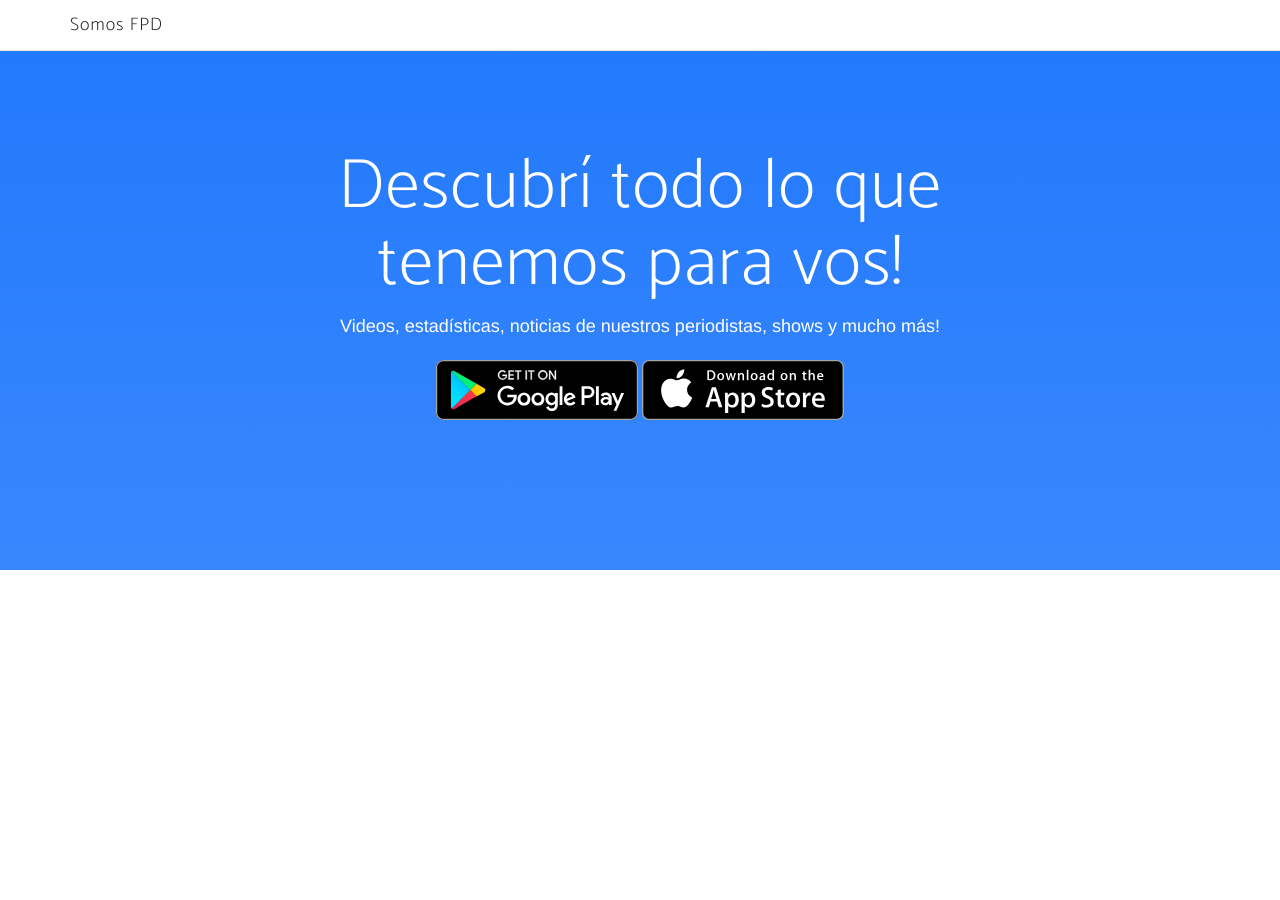
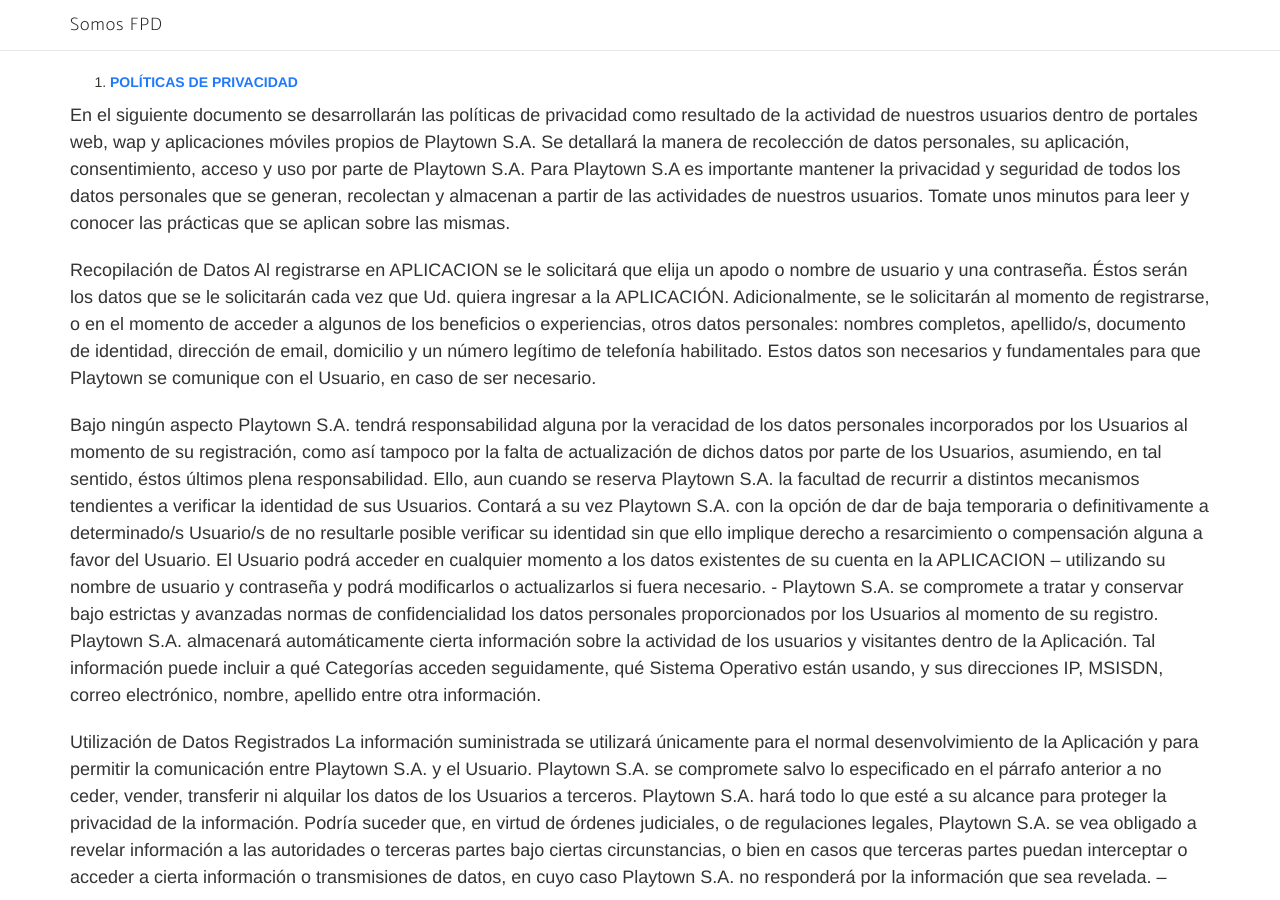
Before and after one commit to playtown-team/fpd-website, a Jekyll site: the page built from legales/promo-birra/index.html, in a window 1280 px wide and 900 px high, scrolled down 901 px. Built offline with Jekyll 4.4.1, drawn with Linux system fonts in a browser that asks for light colours; nearby versions of some CDN libraries; some web fonts are replaced; before the commit the page ends 1471 px from its top, so only the background shows below that; some of the changed text lies outside the part shown.

Commit message:
[A] Legal

```diff
--- /dev/null
+++ b/_layouts/legal.html
@@ -0,0 +1,148 @@
+<!DOCTYPE html>
+<html lang="en">
+
+{% include head.html %}
+
+<body id="page-top">
+  {% include nav.html %}
+<!-- {{ content }} -->
+<section>
+  <div class="container">
+
+<p><a href="#" id="terminos"><strong>TERMINOS Y CONDICIONES DE USO DE LA APLICACIÓN</strong></a></p>
+
+
+
+<p>Estos Términos y Condiciones regulan la descarga, acceso y utilización de la aplicación móvil&nbsp;(en adelante, la “APLICACIÓN”), que PLAYTOWN S.A. ponen a disposición de los usuarios.</p>
+
+
+
+<p>Esta versión de la APLICACIÓN está disponible de forma gratuita.</p>
+
+
+
+<p>El acceso a la APLICACIÓN supone que el usuario reconoce ha aceptado y consentido sin reservas de las presentes condiciones incluidas en este documento y en la Política de Privacidad. El Usuario debería leer estas condiciones cada vez que utilice la APP, ya que podrían ser modificadas en lo sucesivo.</p>
+
+
+
+<ol><li><strong>OBJETO</strong></li></ol>
+
+
+
+<p>La APLICACIÓN tiene como objetivo el entretenimiento. Los usuarios podrán acceder a contenido actualizado de distintos tópicos, dicho contenido se verá reflejado como notas, las mismas estarán de manera gratuita limitadamente</p>
+
+
+
+<p>Funciona en un teléfono móvil Android o iOS con conexión a internet.</p>
+
+
+
+<ol><li><strong>CARGOS:</strong></li></ol>
+
+
+
+<p>El usuario es responsable del pago de todos los costes o gastos en los que incurra como resultado de descargar y usar la APLICACIÓN de PLAYTOWN S.A, incluido cualquier cargo de red de operador o itinerancia. Consulta con tu proveedor de servicios los detalles al respecto.</p>
+
+
+
+<ol><li><strong>SUSCRIPCION:</strong></li></ol>
+
+
+
+<p>Dentro de la app se encuentra un sistema de suscripción NO obligatoria para su uso, dispuesto de la siguiente forma:</p>
+
+
+
+<p><strong>SEMANAL:</strong> accederás a contenido ilimitado por la semana en la que dure la suscripción por un valor de USD 0.99</p>
+
+
+
+<p><strong>MENSUAL:</strong> accederás a contenido ilimitado por la semana en la que dure la suscripción por un valor de USD 4.99</p>
+
+
+
+<p>Ambas suscripciones podrán ser dadas de baja en cualquier momento, cuando el usuario lo requiera.</p>
+
+
+
+<ol><li><strong>CHAT</strong></li></ol>
+
+
+
+<p>La aplicación dispondrá de un chat para el intercambio de ideas y temas entre los usuarios, el uso de la misma estará limitado solo para personas mayores de 18 años, PLAYTOWN S.A no se hará responsable por el uso indebido del mismo. Si se detecta el ingreso de información falsa al momento de crear la cuenta, se procederá a dar de baja el servicio y se eliminaran los mensajes del usuario en la app.</p>
+
+
+
+<ol><li><a href="#" id="privacidad"><strong>POLÍTICAS DE PRIVACIDAD</strong></a></li></ol>
+
+
+
+<p>En el siguiente documento se desarrollarán las políticas de privacidad como resultado de la actividad de nuestros usuarios dentro de portales web, wap y aplicaciones móviles propios de Playtown S.A. Se detallará la manera de recolección de datos personales, su aplicación, consentimiento, acceso y uso por parte de Playtown S.A. Para Playtown S.A es importante mantener la privacidad y seguridad de todos los datos personales que se generan, recolectan y almacenan a partir de las actividades de nuestros usuarios. Tomate unos minutos para leer y conocer las prácticas que se aplican sobre las mismas.&nbsp;</p>
+
+
+
+<p>Recopilación de Datos Al registrarse en APLICACION se le solicitará que elija un apodo o nombre de usuario y una contraseña. Éstos serán los datos que se le solicitarán cada vez que Ud. quiera ingresar a la&nbsp;APLICACIÓN. Adicionalmente, se le solicitarán al momento de registrarse, o en el momento de acceder a algunos de los beneficios o experiencias, otros datos personales: nombres completos, apellido/s, documento de identidad, dirección de email, domicilio y un número legítimo de telefonía habilitado. Estos datos son necesarios y fundamentales para que Playtown se comunique con el Usuario, en caso de ser necesario.&nbsp;</p>
+
+
+
+<p>Bajo ningún aspecto Playtown S.A. tendrá responsabilidad alguna por la veracidad de los datos personales incorporados por los Usuarios al momento de su registración, como así tampoco por la falta de actualización de dichos datos por parte de los Usuarios, asumiendo, en tal sentido, éstos últimos plena responsabilidad. Ello, aun cuando se reserva Playtown S.A. la facultad de recurrir a distintos mecanismos tendientes a verificar la identidad de sus Usuarios. Contará a su vez Playtown S.A. con la opción de dar de baja temporaria o definitivamente a determinado/s Usuario/s de no resultarle posible verificar su identidad sin que ello implique derecho a resarcimiento o compensación alguna a favor del Usuario. El Usuario podrá acceder en cualquier momento a los datos existentes de su cuenta en la APLICACION – utilizando su nombre de usuario y contraseña y podrá modificarlos o actualizarlos si fuera necesario. - Playtown S.A. se compromete a tratar y conservar bajo estrictas y avanzadas normas de confidencialidad los datos personales proporcionados por los Usuarios al momento de su registro. Playtown S.A. almacenará automáticamente cierta información sobre la actividad de los usuarios y visitantes dentro de la Aplicación. Tal información puede incluir a qué Categorías acceden seguidamente, qué Sistema Operativo están usando, y sus direcciones IP, MSISDN, correo electrónico, nombre, apellido entre otra información.</p>
+
+
+
+<p>Utilización de Datos Registrados La información suministrada se utilizará únicamente para el normal desenvolvimiento de la Aplicación y para permitir la comunicación entre Playtown S.A. y el Usuario. Playtown S.A. se compromete salvo lo especificado en el párrafo anterior a no ceder, vender, transferir ni alquilar los datos de los Usuarios a terceros. Playtown S.A. hará todo lo que esté a su alcance para proteger la privacidad de la información. Podría suceder que, en virtud de órdenes judiciales, o de regulaciones legales, Playtown S.A. se vea obligado a revelar información a las autoridades o terceras partes bajo ciertas circunstancias, o bien en casos que terceras partes puedan interceptar o acceder a cierta información o transmisiones de datos, en cuyo caso Playtown S.A. no responderá por la información que sea revelada. –</p>
+
+
+
+<p>Difusión La Disposición N° 10 de la Dirección Nacional de Protección de Datos Personales establece que: 1) “El titular de los Datos Personales tiene la facultad de ejercer el derecho de acceso a los mismos en forma gratuita a intervalos no inferiores a seis meses, salvo que se acredite un interés legítimo al efecto conforme lo establecido en el art. 14 inciso 3 de la Ley 25.326 y 2) La Dirección Nacional de Protección de Protección de Datos Personales, es el Órgano de Control de la Ley N° 25.326, y tiene la atribución de atender las denuncias y reclamos que se interpongan con relación al incumplimiento de las normas sobre protección de datos personales”</p>
+
+
+
+<p>Cancelación de la cuenta En cualquier momento el Usuario puede revocar el consentimiento para almacenar sus datos personales dando de baja su cuenta y solicitando que se borren sus datos personales de La APLICACION.</p>
+
+
+
+<p>Boletín Informativo Al momento de registrarse en la APLICACIÓN se le solicita al Usuario autorización para enviarle información por notificaciones en el celular, dicha autorización podrá otorgarse o revocarse en cualquier momento indicándolo dentro de la Aplicación.</p>
+
+
+
+<p>Medidas de Seguridad La Información de cuenta de APLICACIÓN está protegida por un nombre de usuario y contraseña, de modo que solo el Usuario tiene acceso a esta información personal. El Usuario no debe compartir esta información con nadie. Playtown S.A. nunca le solicitará ni por e-mail ni por ninguna otra vía de comunicación su contraseña. El Usuario debe asegurarse siempre de salir de su cuenta al abandonar la Aplicación y cerrarla, especialmente si se encuentra en un dispositivo de uso compartido o que no es el propio. Playtown S.A. no se hace responsable por el uso indebido del Usuario de sus datos y contraseña.</p>
+
+
+
+<p>La APLICACIÓN utilizará Servicios de Google Analytics como herramienta para conocer uso y las tendencias de interacción de la&nbsp;misma. PLAYTOWN S. A podrá utilizar la información de carácter personal que nos facilite de forma&nbsp;disociada (sin identificación personal) para fines internos, tales como la elaboración de estadísticas. La APLICACIÓN&nbsp;podrá recabar, almacenar o acumular determinada información de carácter no personal referente a su uso.</p>
+
+
+
+
+<p>Google Analytics se rige por las condiciones generales de Google accesibles en&nbsp;http://www.google.com/analytics/terms/es.html y las políticas de privacidad en Google accesibles en&nbsp;https://www.google.es/intl/es/policies/privacy/.&nbsp;</p>
+
+
+
+<ol><li><strong>EXCLUSIÓN DE RESPONSABILIDAD</strong></li></ol>
+
+
+
+<p>PLAYTOWN S.A se reserva el derecho de editar, actualizar, modificar, suspender, eliminar o finalizar los&nbsp;servicios ofrecidos por la Aplicación, incluyendo todo o parte de su contenido, sin necesidad de previo aviso, así como de&nbsp;modificar la forma o tipo de acceso a esta.</p>
+
+
+
+<p>Las posibles causas de modificación pueden tener lugar, por motivos tales, como su adaptación a las posibles novedades&nbsp;legislativas y cambios en la propia Aplicación, así como a las que se puedan derivar de los códigos tipos existentes en la&nbsp;materia o por motivos estratégicos o corporativos.</p>
+
+
+
+<p>PLAYTOWN S.A no será responsable del uso de la APLICACIÓN por un menor de edad, siendo la descarga&nbsp;y uso de la APLICACIÓN de la exclusiva responsabilidad del usuario.</p>
+
+
+
+<p>La responsabilidad de uso de la APLICACIÓN corresponde solo al usuario. Salvo lo establecido en estos Términos y&nbsp;Condiciones.</p>
+
+
+
+<p>Cualquier duda que tengas puedes escribirnos a juegos@playtown.com.ar</p>
+
+  </div>
+</section>
+  {% include scripts.html %}
+</body>
+
+</html>
--- a/legales/promo-birra/index.html
+++ b/legales/promo-birra/index.html
@@ -1,3 +1,3 @@
 ---
-layout: front
+layout: legal
 ---
```
